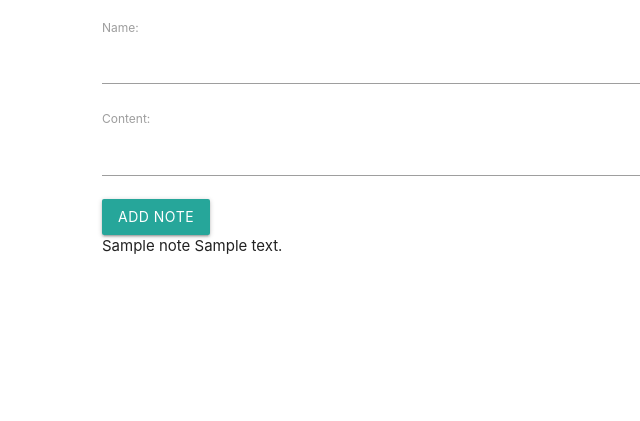
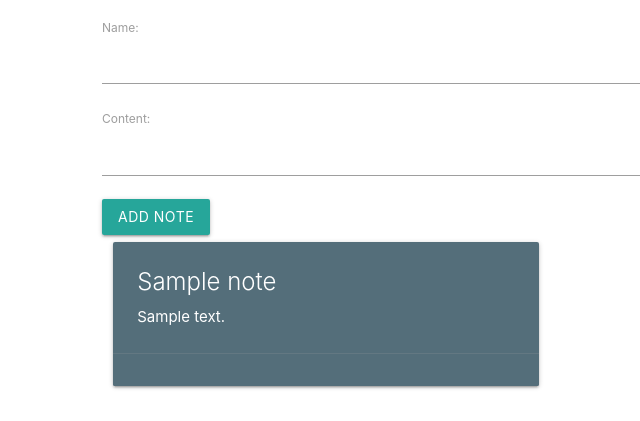
Before and after one commit to kkonkel23/Eco-Acts, a Django app: page /accounts/1/ in a window 1280 px wide. Shown: the part 429-850 px from the top of the page, without its empty margins (90-730 px from the left). Before the commit the page ends 683 px from the top, so only its background shows below. Run offline with Django 3.2, Linux system fonts and the light colour scheme; tables that the repository leaves empty hold one stand-in row (values such as "Sample post").

Commit message:
add note cards

```diff
--- a/main_app/templates/user_activities.html
+++ b/main_app/templates/user_activities.html
@@ -26,10 +26,19 @@
 </form>
 
 {% for note in user.note_set.all %}
-          <tr>
-            <td>{{note.name}}</td>
-            <td>{{note.content}}</td>
-          </tr>
+<div class="row">
+    <div class="col s12 m6">
+        <div class="card blue-grey darken-1">
+        <div class="card-content white-text">
+            <span class="card-title">{{ note.name }}</span>
+            <p>{{ note.content }}</p>
+        </div>
+        <div class="card-action">
+
+        </div>
+        </div>
+    </div>
+</div>
 {% endfor %}
 
 {% endblock %}
```
Lines whose indentation alone changed are shown as unchanged.
